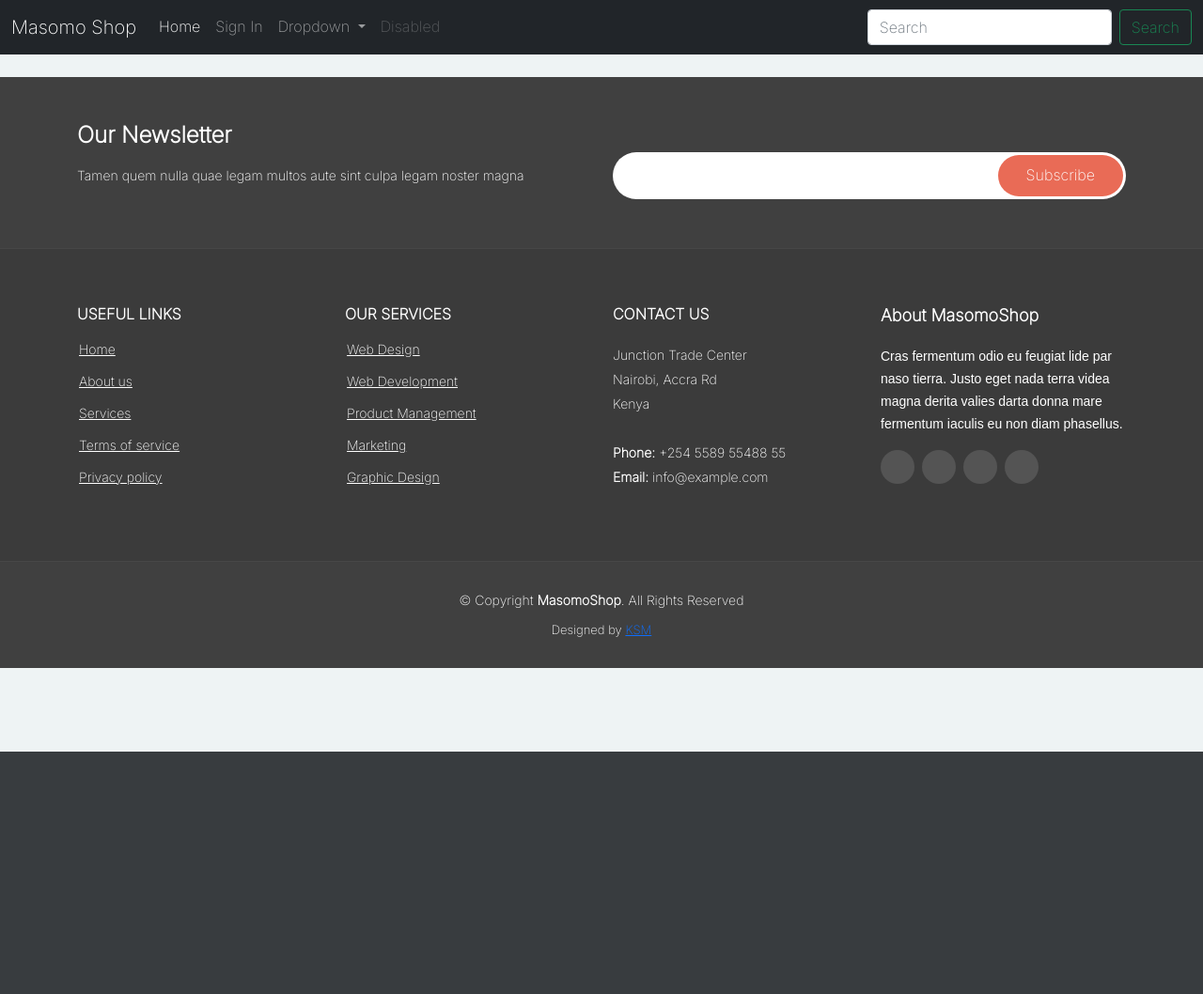
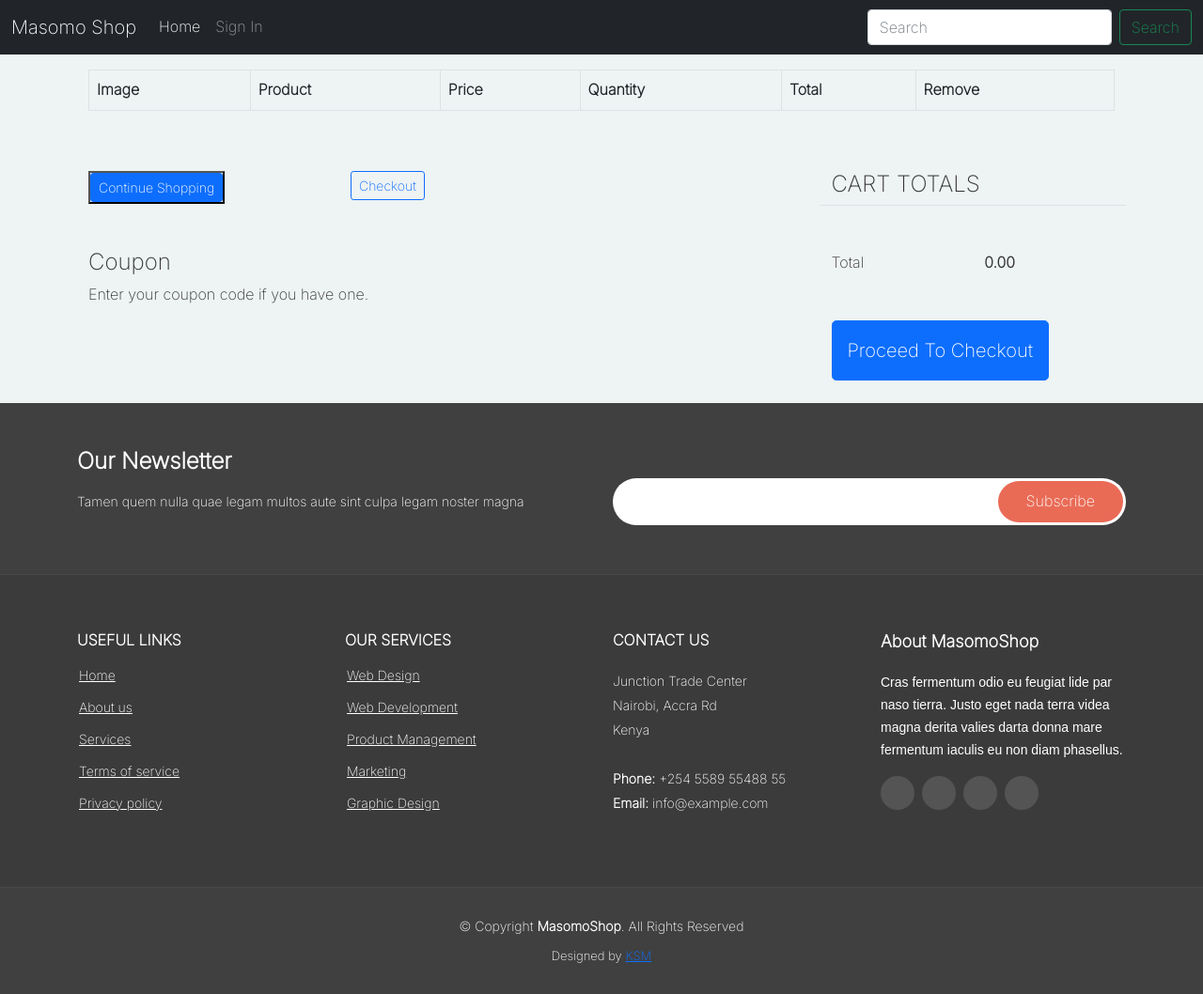
Before and after one commit to OkothPius/masomoshoppy, a Django app: page /cart/ in a window 1280 px wide. Shown: the whole page at 94% size. Before the commit the page ends 800 px from the top, so only its background shows below. Run offline with Django 3.2, Linux system fonts and the light colour scheme; lists and menus that the app fills with data are empty; some libraries are stand-ins or nearby versions.

Commit message:
feat: update

```diff
--- a/apps/templates/base/base.html
+++ b/apps/templates/base/base.html
@@ -31,10 +31,7 @@
             <a class="nav-link" href="#">Sign In</a>
           </li>
           <li class="nav-item dropdown">
-            <a class="nav-link dropdown-toggle" href="#" id="navbarDropdown" role="button" data-bs-toggle="dropdown"
-              aria-expanded="false">
-              Dropdown
-            </a>
+
             <ul class="dropdown-menu" aria-labelledby="navbarDropdown">
               <li><a class="dropdown-item" href="#">Cart</a></li>
               <li><a class="dropdown-item" href="#">Another action</a></li>
@@ -43,9 +40,6 @@
               </li>
               <li><a class="dropdown-item" href="#">Something else here</a></li>
             </ul>
-          </li>
-          <li class="nav-item">
-            <a class="nav-link disabled" href="#" tabindex="-1" aria-disabled="true">Disabled</a>
           </li>
         </ul>
         <form class="d-flex">
--- a/apps/templates/cart/cart.html
+++ b/apps/templates/cart/cart.html
@@ -1,5 +1,119 @@
 {% extends "base/base.html" %}
 {% load static %}
+{% load crispy_forms_tags %}
 {% block content %}
 
+<div class="site-section mt-3">
+    <div class="container">
+        <div class="row mb-5">
+            <form class="col-md-12" method="post">
+                <div class="site-blocks-table">
+                    <table class="table table-bordered">
+                        <thead>
+                            <tr>
+                                <th class="product-thumbnail">Image</th>
+                                <th class="product-name">Product</th>
+                                <th class="product-price">Price</th>
+                                <th class="product-quantity">Quantity</th>
+                                <th class="product-total">Total</th>
+                                <th class="product-remove">Remove</th>
+                            </tr>
+                        </thead>
+                        <tbody>
+                            <tr>{% for item in cart %}
+                                {% with product=item.product %}
+                            <tr>
+                                <td class="product-thumbnail">
+                                    <img src="{{ product.image.url }}" alt="Image" class="img-fluid">
+                                </td>
+                                <td class="product-name">
+                                    <h2 class="h5 text-black">{{ product.name }}</h2>
+                                </td>
+                                <td>${{ item.price }}</td>
+                                <td>
+                                    <div class="input-group mb-3" style="max-width: 120px;">
+                                        <div class="input-group-prepend">
+                                            <!-- <form action="{% url " cart:cart_add" product.id %}" method="post">
+                                                {% csrf_token %}
+                                                {{ item.update_quantity_form.quantity }}
+                                                {{ item.update_quantity_form.override }}
+                                                <input class="btn btn-outline-primary js-btn-plus" type="submit"
+                                                    value="Update">
+                                            </form> -->
+                                        </div>
+                                    </div>
+                                </td>
+                                <td>${{ item.total_price }}</td>
+                                <td>
+                                    <a href="{% url
+                                        "cart:cart_remove" product.id %}"
+                                        class="btn btn-primary btn-sm">X</a></td>
+                            </tr>
+                            {% endwith %}
+                            {% endfor %}
+                            </tr>
+
+                        </tbody>
+                    </table>
+                </div>
+            </form>
+        </div>
+
+        <div class="row">
+            <div class="col-md-6">
+                <div class="row mb-5">
+                    <div class="col-md-6 mb-3 mb-md-0">
+                        <button><a href="{% url 'core:product_list'%}" class="btn btn-primary btn-sm">Continue Shopping</a></button>
+                    </div>
+                    <div class="col-md-6">
+                        <button class="btn btn-outline-primary btn-sm btn-block">Checkout</button>
+                    </div>
+                </div>
+                <div class="row">
+                    <div class="col-md-12">
+                        <label class="text-black h4" for="coupon">Coupon</label>
+                        <p>Enter your coupon code if you have one.</p>
+                    </div>
+                      <!-- <form action="{% url "coupons:apply" %}" method="post">
+                          {% csrf_token %}
+                          <div class="col-md-8 mb-3 mb-md-0">
+                              {{ coupon_apply_form.code|as_crispy_field }}
+                          </div>
+                          <div class="col-md-4">
+                              <button type="submit" class="btn btn-primary btn-sm">Apply Coupon</button>
+                          </div>
+                      </form> -->
+                </div>
+            </div>
+            <div class="col-md-6 pl-5">
+                <div class="row justify-content-end">
+                    <div class="col-md-7">
+                        <div class="row">
+                            <div class="col-md-12 text-right border-bottom mb-5">
+                                <h3 class="text-black h4 text-uppercase">Cart Totals</h3>
+                            </div>
+                        </div>
+
+                        <div class="row mb-5">
+                            <div class="col-md-6">
+                                <span class="text-black">Total</span>
+                            </div>
+                            <div class="col-md-6 text-right">
+                                <strong class="text-black">{{ cart.get_total_price_after_discount|floatformat:"2"}}</strong>
+                            </div>
+                        </div>
+
+                        <div class="row">
+                            <div class="col-md-12">
+                                <button class="btn btn-primary btn-lg py-3 btn-block" onclick="window.location='{% url "
+                                    order:order_create" %}'">Proceed To Checkout</button>
+                            </div>
+                        </div>
+                    </div>
+                </div>
+            </div>
+        </div>
+    </div>
+</div>
+
 {% endblock %}
```
